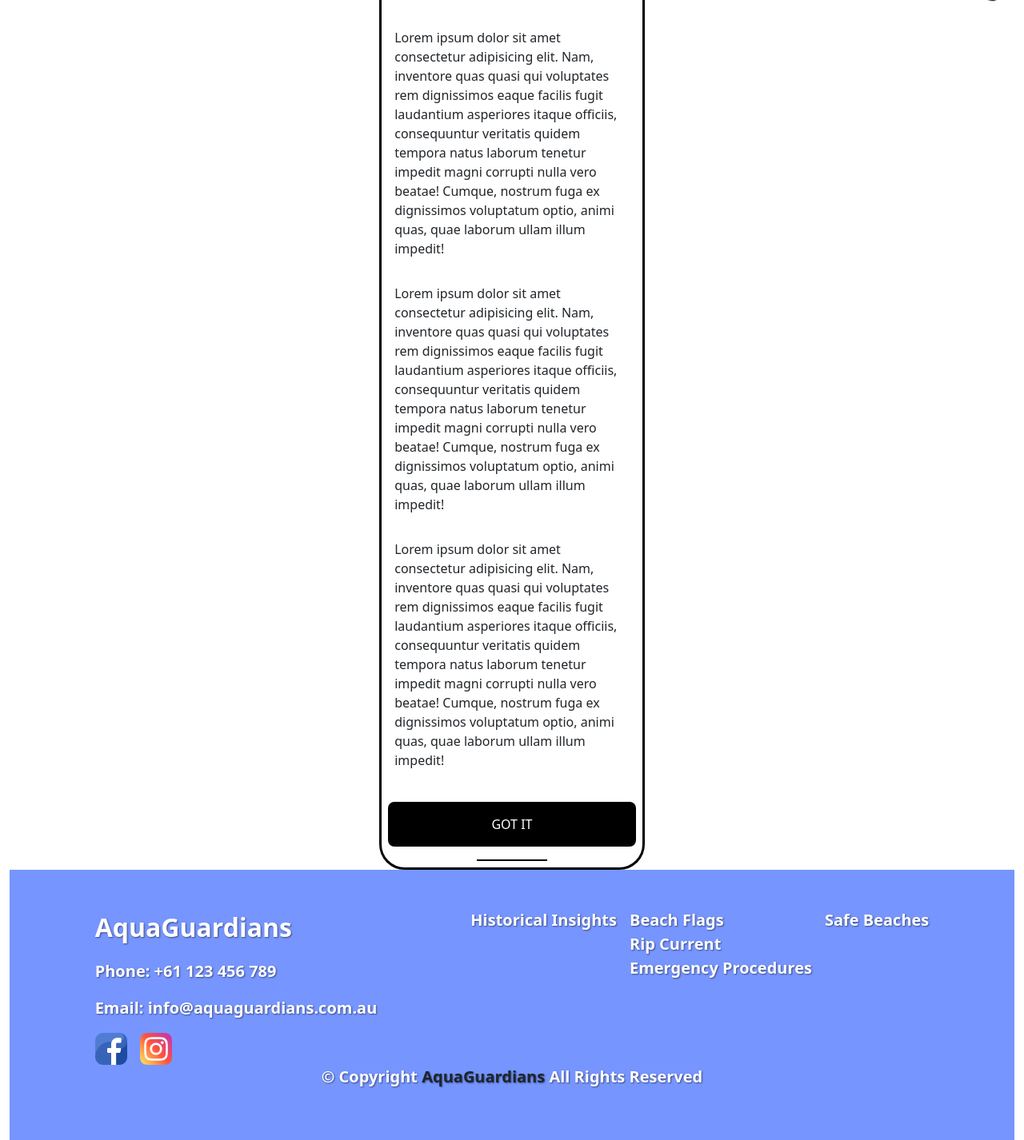
After one commit to jtan0382/AquaGuardians, a Flask app: template templates/beach-education.html in a window 1280 px wide. The commit adds this page. Shown: the part 774-2200 px from the top of the page at 80% size. Run offline with Flask 3, Linux system fonts and the light colour scheme; the template is opened without the code that fills it, so the values that code supplies are empty; the visitor is signed in with stand-in values (Sample User, id 1); parts of the project's set-up code (start-up, migrations or seed data) failed here and were passed over.

Commit message:
phone interface

```diff
--- /dev/null
+++ b/static/css/beach-education.css
@@ -0,0 +1,27 @@
+.phone-card{
+    border: 0.2rem solid black;
+    padding: 0.5rem;
+}
+
+.phone-card-response{
+    padding: 0.5rem;
+}
+
+.first-response{
+    background-color: var(--darker-white);
+
+}
+
+
+.second-response{
+    background-color: var(--secondary-color);
+
+}
+
+.phone-response-button{
+    background-color: black;
+}
+
+.phone-button{
+    border: 0.1rem solid black;
+}
--- /dev/null
+++ b/templates/beach-education.html
@@ -0,0 +1,144 @@
+{% extends "template.html" %} {% block title %}Safe beaches - Aqua Guardian{%
+endblock %} {% block content %}
+
+<section id="latest-insight" class="latest-insight section-padding">
+	<div class="row">
+		<div class="col-md-1"></div>
+		<div class="col-md-10">
+			<div class="row mb-3">
+				<div class="col-md-12">
+					<p class="title text-bold">Beach Education</p>
+				</div>
+			</div>
+
+			<div class="row">
+				<div class="col-md-4"></div>
+
+				<div class="col-md-4">
+					<div
+						class="phone-card rounded-5 d-flex flex-column justify-content-between"
+						style="min-height: 90vh"
+					>
+						<div class="row">
+							<div class="col-md-12">
+								<div class="row mt-1">
+									<div class="col-md-12">
+										<!-- Phone header -->
+										<div class="row">
+											<div class="col-md-4">
+												<span>9:30</span>
+											</div>
+											<div class="col-md-4 text-center">
+												<span>●</span>
+											</div>
+											<div class="col-md-4">
+												<div
+													class="d-flex justify-content-end align-items-center"
+												>
+													<span class="">
+														<img
+															src="/img/icons/wifi.png"
+															alt="WiFi"
+															class="phone-icon"
+														/>
+														<img
+															src="/img/icons/full-battery.png"
+															alt="Battery"
+															class="phone-icon"
+														/>
+													</span>
+												</div>
+											</div>
+										</div>
+									</div>
+								</div>
+
+								<!-- Content -->
+								<div class="row my-3">
+									<div class="col-md-12">
+										<!-- #1 -->
+										<div class="row mt-3">
+											<div class="col-md-12">
+												<div
+													class="phone-card-response first-response rounded-3"
+												>
+													Lorem ipsum dolor sit amet consectetur adipisicing
+													elit. Nam, inventore quas quasi qui voluptates rem
+													dignissimos eaque facilis fugit laudantium asperiores
+													itaque officiis, consequuntur veritatis quidem tempora
+													natus laborum tenetur impedit magni corrupti nulla
+													vero beatae! Cumque, nostrum fuga ex dignissimos
+													voluptatum optio, animi quas, quae laborum ullam illum
+													impedit!
+												</div>
+											</div>
+										</div>
+
+										<!-- #2 -->
+										<div class="row mt-3">
+											<div class="col-md-12">
+												<div
+													class="phone-card-response first-response rounded-3"
+												>
+													Lorem ipsum dolor sit amet consectetur adipisicing
+													elit. Nam, inventore quas quasi qui voluptates rem
+													dignissimos eaque facilis fugit laudantium asperiores
+													itaque officiis, consequuntur veritatis quidem tempora
+													natus laborum tenetur impedit magni corrupti nulla
+													vero beatae! Cumque, nostrum fuga ex dignissimos
+													voluptatum optio, animi quas, quae laborum ullam illum
+													impedit!
+												</div>
+											</div>
+										</div>
+
+										<!-- #3 -->
+										<div class="row mt-3">
+											<div class="col-md-12">
+												<div
+													class="phone-card-response second-response rounded-3"
+												>
+													Lorem ipsum dolor sit amet consectetur adipisicing
+													elit. Nam, inventore quas quasi qui voluptates rem
+													dignissimos eaque facilis fugit laudantium asperiores
+													itaque officiis, consequuntur veritatis quidem tempora
+													natus laborum tenetur impedit magni corrupti nulla
+													vero beatae! Cumque, nostrum fuga ex dignissimos
+													voluptatum optio, animi quas, quae laborum ullam illum
+													impedit!
+												</div>
+											</div>
+										</div>
+									</div>
+								</div>
+							</div>
+						</div>
+
+						<!-- Footer -->
+						<div class="row">
+							<div class="col-md-12">
+								<!-- Button -->
+								<div class="row my-3">
+									<div class="col-md-12">
+										<button class="w-100 p-3 phone-response-button rounded-3">
+											<span style="color: white">GOT IT</span>
+										</button>
+									</div>
+								</div>
+
+								<div class="row">
+									<div class="col-md-4"></div>
+									<div class="col-md-4 text-center rounded-5">
+										<div class="phone-button"></div>
+									</div>
+								</div>
+							</div>
+						</div>
+					</div>
+				</div>
+			</div>
+		</div>
+	</div>
+</section>
+
+{% endblock %}
--- a/templates/template.html
+++ b/templates/template.html
@@ -8,8 +8,8 @@
 		<link rel="stylesheet" href="/css/styles.css" />
 		<link rel="stylesheet" href="/css/index.css" />
 		<link rel="stylesheet" href="/css/media.css" />
-		<link rel="stylesheet" href="/css/beach-safety.css" />
-		<link rel="stylesheet" href="/css/rip-current.css" />
+		<link rel="stylesheet" href="/css/beach-education.css" />
+		<!-- <link rel="stylesheet" href="/css/rip-current.css" /> -->
 		<link rel="stylesheet" href="/css/recommendation.css" />
 		<link rel="stylesheet" href="/css/emergency-procedures.css" />
 
```
